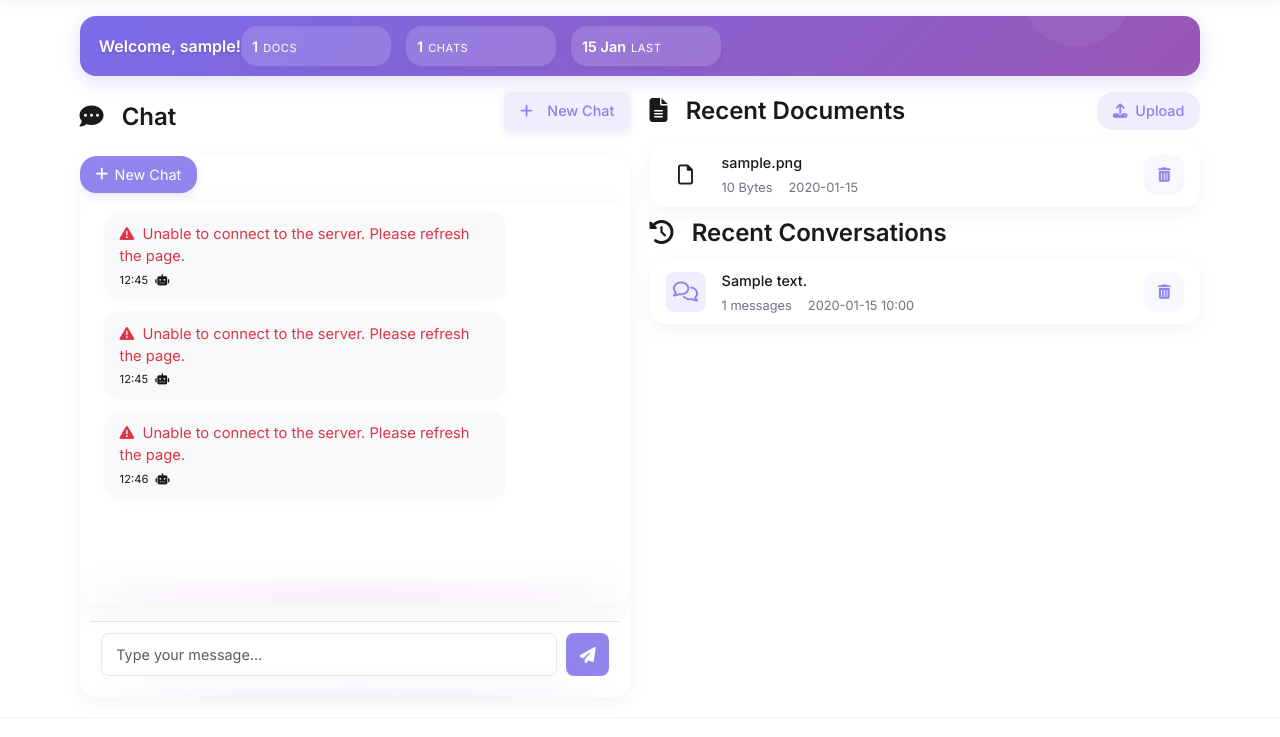
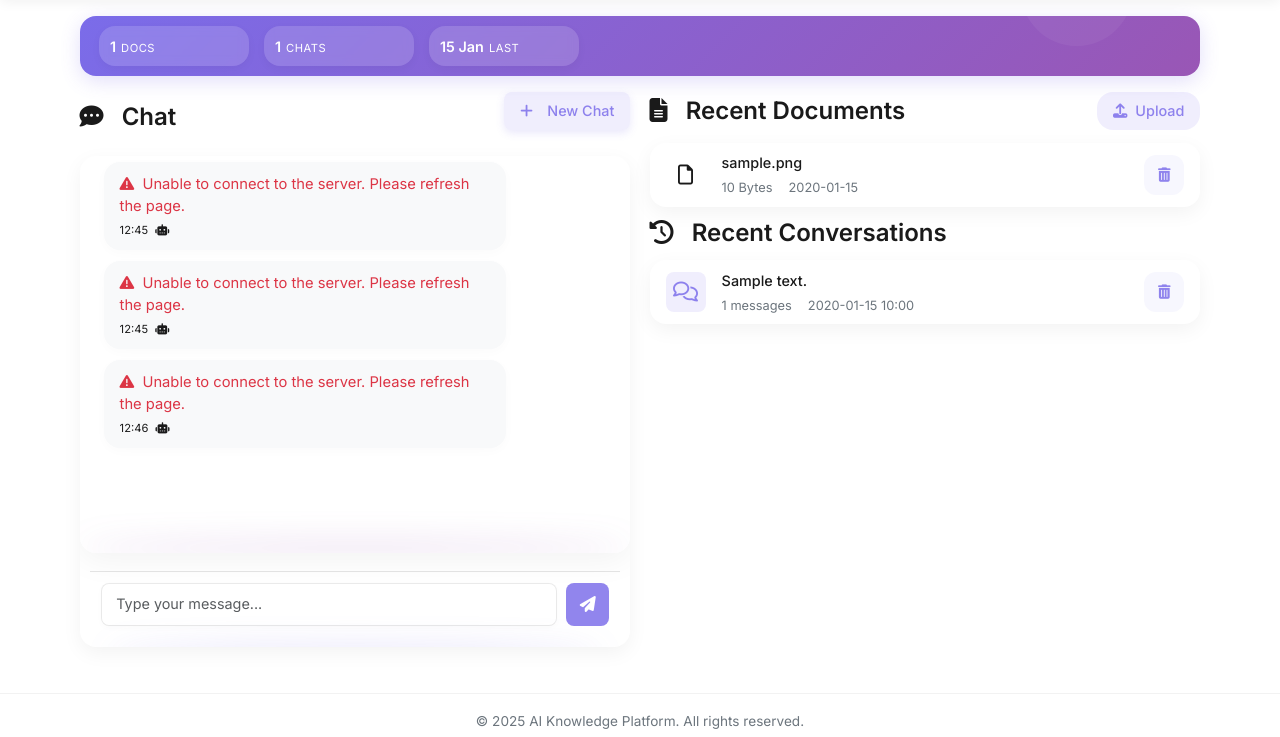
Before and after one commit to ChudinAA/CorporateIntelligence, a Flask app: page /dashboard in a window 1280 px wide. Shown: the part 52-789 px from the top of the page. Run offline with Flask 3, Linux system fonts and the light colour scheme; a user stored in the database is signed in; tables that the repository leaves empty hold one stand-in row (values such as "Sample post"); some libraries are stand-ins or nearby versions.

Commit message:
minor UI fixes

```diff
--- a/chat.py
+++ b/chat.py
@@ -27,7 +27,7 @@ def dashboard():
     active_sessions = ChatHistory.query.filter_by(
         user_id=current_user.id,
         is_active=True
-    ).order_by(ChatHistory.updated_at.desc()).limit(5).all()
+    ).order_by(ChatHistory.updated_at.desc()).limit(3).all()
 
     # Get recent messages for each session
     for session in active_sessions:
@@ -40,7 +40,7 @@ def dashboard():
     # Get most recent user documents for dashboard
     recent_documents = Document.query.filter_by(
         user_id=current_user.id
-    ).order_by(Document.upload_date.desc()).limit(5).all()
+    ).order_by(Document.upload_date.desc()).limit(3).all()
 
     # Get all documents for reference
     all_documents = Document.query.filter_by(
--- a/static/js/dashboard.js
+++ b/static/js/dashboard.js
@@ -453,14 +453,14 @@ document.addEventListener('DOMContentLoaded', function() {
     }
 
     // Setup new chat button handler
-    const newChatBtn = document.createElement('button');
-    newChatBtn.className = 'new-chat-btn';
-    newChatBtn.innerHTML = '<i class="fas fa-plus"></i> New Chat';
+    const newChatBtn = document.getElementById('new-chat-btn');
+    // newChatBtn.className = 'btn btn-sm btn-primary new-chat-btn upload-btn';
+    // newChatBtn.innerHTML = '<i class="fas fa-plus"></i> New Chat';
 
-    const chatSection = document.querySelector('.chat-section .card-body');
-    if (chatSection) {
-        chatSection.insertBefore(newChatBtn, chatSection.firstChild);
-    }
+    //const chatSection = document.querySelector('.chat-section .card-body');
+    //if (chatSection) {
+    //    chatSection.insertBefore(newChatBtn, chatSection.firstChild);
+    //}
 
     newChatBtn.addEventListener('click', function() {
         // Create a new session first
--- a/templates/dashboard.html
+++ b/templates/dashboard.html
@@ -408,9 +408,6 @@
     <section class="welcome-section" style="padding: 0.6rem; height: 60px;">
         <div class="welcome-content">
             <div class="d-flex align-items-center justify-content-between">
-                <div>
-                    <h1 class="mb-0" style="font-size: 1rem; font-weight: 600; text-shadow: 0 1px 2px rgba(0,0,0,0.2); color: white;">Welcome, {{ current_user.username }}!</h1>
-                </div>
                 <div class="d-flex align-items-center justify-content-end" style="gap: 15px; margin-left: auto;">
                     <div class="stat-item d-flex align-items-center" style="padding: 0.4rem 0.8rem; height: 40px;">
                         <div class="stat-value" style="font-weight: 600; font-size: 0.9rem; margin-right: 5px; color: white;">{{ total_documents if total_documents is defined else 0 }}</div>
@@ -436,7 +433,7 @@
             <section class="chat-section mb-4">
                 <div class="section-header d-flex justify-content-between align-items-center">
                     <h2><i class="fas fa-comment-dots section-icon"></i> Chat</h2>
-                    <button class="btn btn-sm btn-primary new-chat-btn upload-btn">
+                    <button id="new-chat-btn" class="btn btn-sm btn-primary new-chat-btn upload-btn">
                         <i class="fas fa-plus upload-icon"></i> New Chat
                     </button>
                 </div>
@@ -527,7 +524,7 @@
                                         </div>
                                     </div>
                                 {% endfor %}
-                                {% if total_documents > 5 %}
+                                {% if total_documents > 3 %}
                                 <div class="load-more-container text-center p-2">
                                     <button class="btn btn-sm btn-outline-primary load-more-btn" data-type="documents">
                                         <i class="fas fa-sync-alt me-1"></i> Load More
@@ -583,7 +580,7 @@
                                         </div>
                                     </div>
                                 {% endfor %}
-                                {% if total_conversations > 5 %}
+                                {% if total_conversations > 3 %}
                                 <div class="load-more-container text-center p-2">
                                     <button class="btn btn-sm btn-outline-primary load-more-btn" data-type="conversations">
                                         <i class="fas fa-sync-alt me-1"></i> Load More
```
